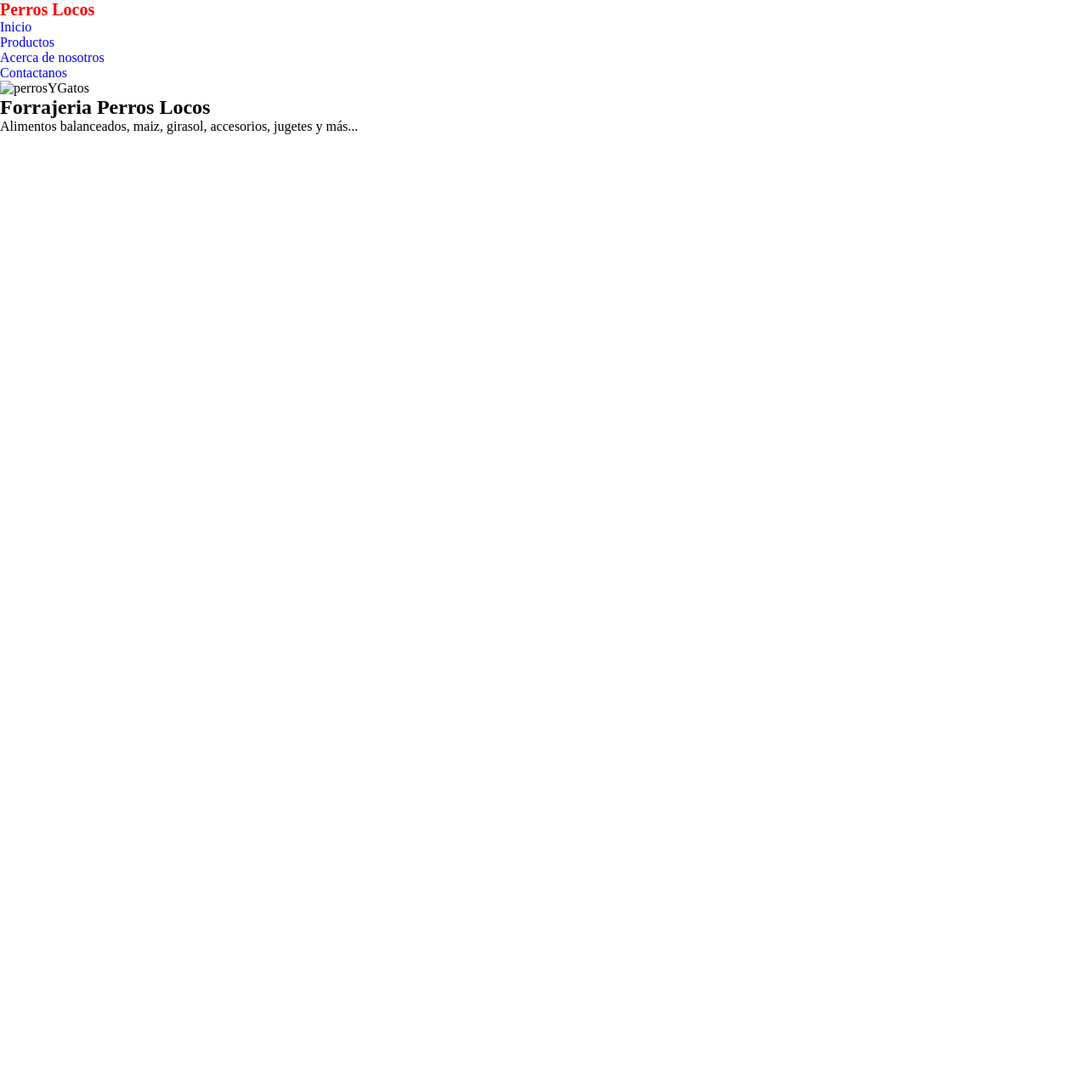
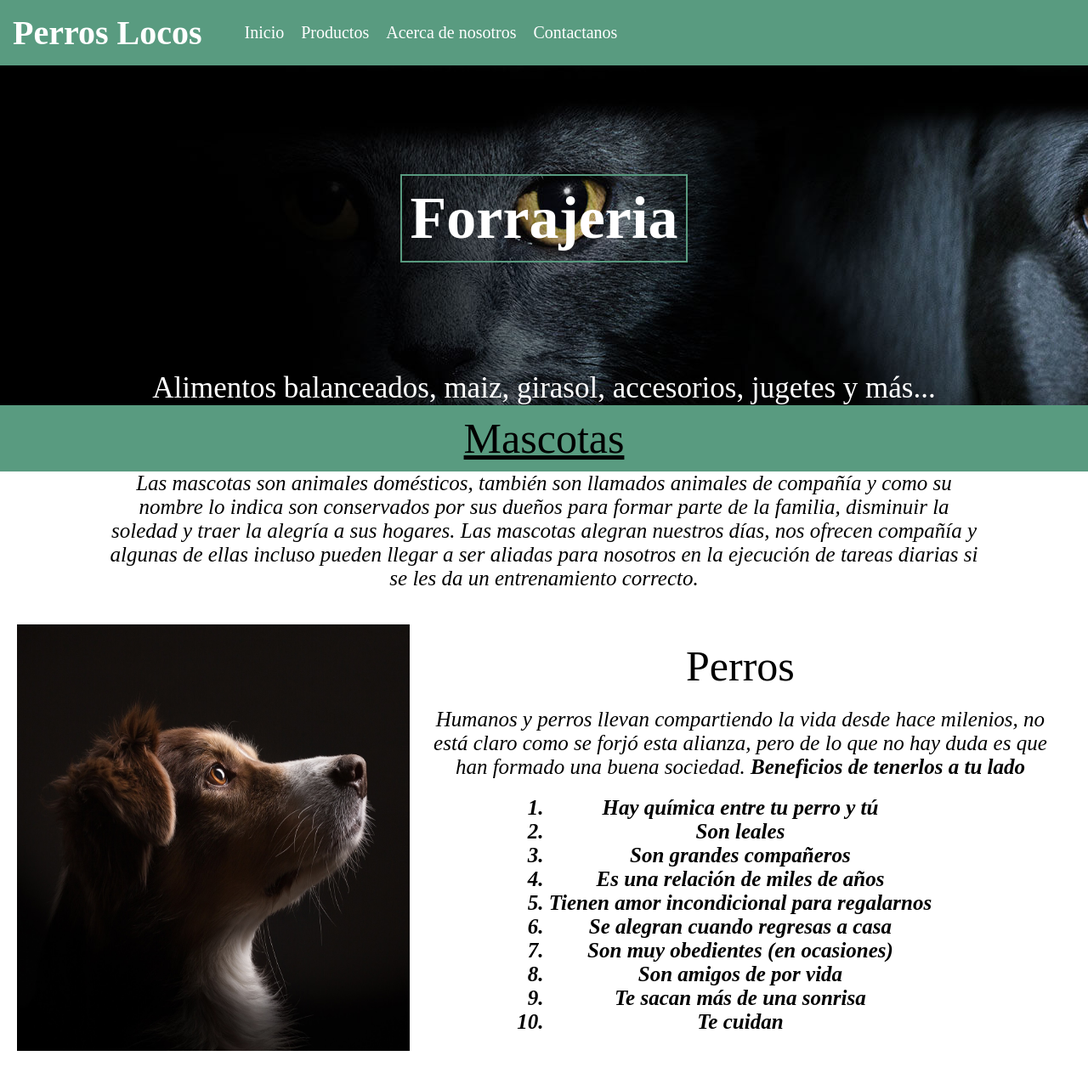
Before and after one commit to BraianAltamiranda/PerrosLocos, a plain HTML site: page index.html in a window 1280 px wide. Shown: the whole page at 85% size. Before the commit the page ends 800 px from the top, so only its background shows below. Drawn offline with nearby package versions, Linux system fonts and the light colour scheme; files that its build step writes are made by us from their sources.

Commit message:
primerIndex

```diff
--- a/css/style.css
+++ b/css/style.css
@@ -0,0 +1,125 @@
+*{
+    margin: 0;
+    padding: 0;
+    box-sizing: border-box;
+}
+
+
+/*-------------HEADER------------------*/
+
+header{
+    background-color: #599B80;
+    display: flex;
+    align-items: center;
+    padding: 15px;
+
+}
+header h1{
+    text-align: left;
+    font-size: 40px;
+    margin-right: 40px;
+    color: white;
+}
+header nav ul{
+    display: flex;
+    justify-content: space-around;
+    list-style: none;
+    align-items: center;
+}
+header nav ul li a{
+    text-decoration: none;
+    font-size: 20px;
+    margin: 10px;
+    color: white;
+
+}
+/*---------------MAIN-------------------*/
+main .portada{
+    background-image: url(../img/portadaPerroYGato.jpg);
+    background-repeat: no-repeat;
+    background-attachment: fixed;
+    width: 100%;
+    height:50vh;
+    object-fit: cover;
+    display: flex;
+    flex-direction: column;
+    align-items: center;
+    justify-content: center;
+}
+main .portada h2{
+    color: white;
+    font-size: 70px;
+    padding: 10px;
+    text-align: center;
+    display: inline-block;
+    margin: auto;
+    padding: 10px;
+    border: 2px solid #599B80;
+    }
+
+main .portada p{
+    color:white;
+    font-size: 35px;
+    text-align: center;
+}
+main .mascotas h2{
+    background-color: #599B80;
+    font-size: 50px;
+    font-weight: 300;
+    text-align: center;
+    color: black;
+    text-decoration: underline;
+    padding: 10px;
+}
+main .mascotas p{
+    width: 80%;
+    margin: auto;
+    font-size: 25px;
+    font-style: italic;
+    text-align: center;
+    color: black;
+}
+main .perros{
+    display: flex;
+    justify-content: space-around;
+    margin: 40px 20px;
+}
+main .perros .imgperro img{
+    width: 100%;
+    height: 100%;
+}
+main .perros .texperro{
+    display: flex;
+    flex-direction: column;
+    justify-content: center;
+    align-items: center;
+    padding: 0px 20px;
+}
+main .perros .texperro h2{
+    font-size: 50px;
+    font-weight: 300;
+    text-align: center;
+    padding: 20px;
+}
+main .perros .texperro p{
+    font-size: 25px;
+    font-style: italic;
+    text-align: center;
+    color: black;
+}
+main .perros .texperro p span{
+    font-size: 25px;
+    font-style: italic;
+    font-weight: 600;
+    color: black;
+}
+main .perros .texperro ol{
+    margin: 20px;
+    text-align: -webkit-center;
+    font-weight: 600;
+}
+main .perros .texperro li{
+    font-size: 25px;
+    font-style: italic;
+    color: black;
+}
--- a/index.html
+++ b/index.html
@@ -4,7 +4,7 @@
     <meta charset="UTF-8">
     <meta http-equiv="X-UA-Compatible" content="IE=edge">
     <meta name="viewport" content="width=device-width, initial-scale=1.0">
-    <link rel="stylesheet" href="./css/estilos.css">
+    <link rel="stylesheet" href="./css/style.css">
     <title>Perros-Locos</title>
 </head>
 <body>
@@ -13,17 +13,44 @@
         <nav>
             <ul>
                 <li><a href="./index.html">Inicio</a></li>
-                <li><a href="./page/productos.html">Productos</a></li>
-                <li><a href="./page/acercadenotoros.html">Acerca de nosotros</a></li>
-                <li><a href="./page/contactos.html">Contactanos</a></li>
+                <li><a href="./page/Productos.html">Productos</a></li>
+                <li><a href="./page/AcercaDeNosotros.html">Acerca de nosotros</a></li>
+                <li><a href="./page/Contactos.html">Contactanos</a></li>
             </ul>
         </nav>
     </header>
     <main>
         <section class="portada">
-            <img src="" alt="perrosYGatos">
-            <h2>Forrajeria Perros Locos</h2>
+            <h2>Forrajeria</h2>
             <p>Alimentos balanceados, maiz, girasol, accesorios, jugetes y más...</p>
+        </section>
+        <section class="mascotas">
+            <h2>Mascotas</h2>
+            <p>Las mascotas son animales domésticos, también son llamados animales de compañía y como su nombre lo indica son conservados por sus dueños para formar parte de la familia, disminuir la soledad y traer la alegría a sus hogares. Las mascotas alegran nuestros días, nos ofrecen compañía y algunas de ellas incluso pueden llegar a ser aliadas para nosotros en la ejecución de tareas diarias si se les da un entrenamiento correcto.</p>
+        </section>
+        <section class="perros">
+            <div class="imgperro">
+                <img src="./img/perro.jpg" alt="Perro">
+            </div>
+            <div class="texperro">
+                <h2>Perros</h2>
+                <p>Humanos y perros llevan compartiendo la vida desde hace milenios, no está claro como se forjó esta alianza, pero de lo que no hay duda es que han formado una buena sociedad. <span>Beneficios de tenerlos a tu lado</span></p>
+                <ol>
+                    <li>Hay química entre tu perro y tú</li>
+                    <li>Son leales</li>
+                    <li>Son grandes compañeros</li>
+                    <li>Es una relación de miles de años</li>
+                    <li>Tienen amor incondicional para regalarnos</li>
+                    <li>Se alegran cuando regresas a casa</li>
+                    <li>Son muy obedientes (en ocasiones)</li>
+                    <li>Son amigos de por vida</li>
+                    <li>Te sacan más de una sonrisa</li>
+                    <li>Te cuidan</li>
+                </ol>
+            </div>
+            <div>
+                <img src="" alt="">
+            </div>
         </section>
 
     </main>
--- a/scss/base/_generales.scss
+++ /dev/null
@@ -1,5 +0,0 @@
-*{
-    margin: 0;
-    padding: 0;
-    box-sizing: border-box;
-}
--- a/scss/components/_header.scss
+++ /dev/null
@@ -1,15 +0,0 @@
-header{
-    h1{
-        font-size: 20px;
-        color: red;
-    }
-    nav{
-        ul{
-            li{
-                a{
-                    text-decoration: none;
-                }
-            }
-        }
-    }
-}
--- a/scss/estilos.scss
+++ /dev/null
@@ -1,6 +0,0 @@
-@import "./base/generales";
-@import "./base/variables";
-@import "./base/mixin";
-@import "./components/header";
-@import "./components/main";
-@import "./components/footer";
```
Also changed, not shown: package.json (deleted, +0 -15 lines), img/perro.jpg (added), img/portadaPerroYGato.jpg (added), page/AcercaDeNosotros.html (added), page/Informacion.html (added), page/acercadenotoros.html (deleted), scss/base/_mixin.scss (deleted), scss/base/_variables.scss (deleted), scss/components/_footer.scss (deleted), scss/components/_main.scss (deleted), 3 other files.
